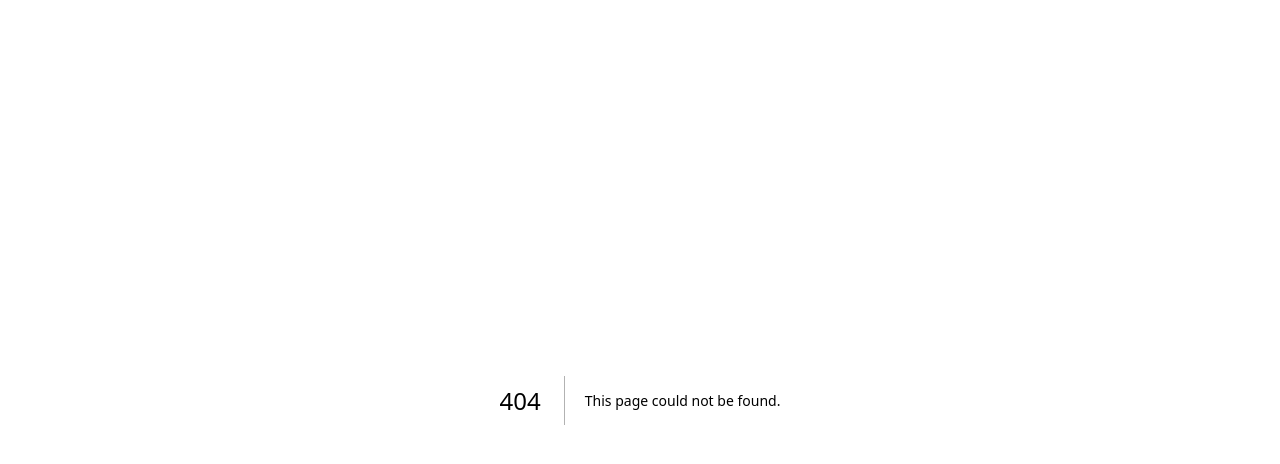
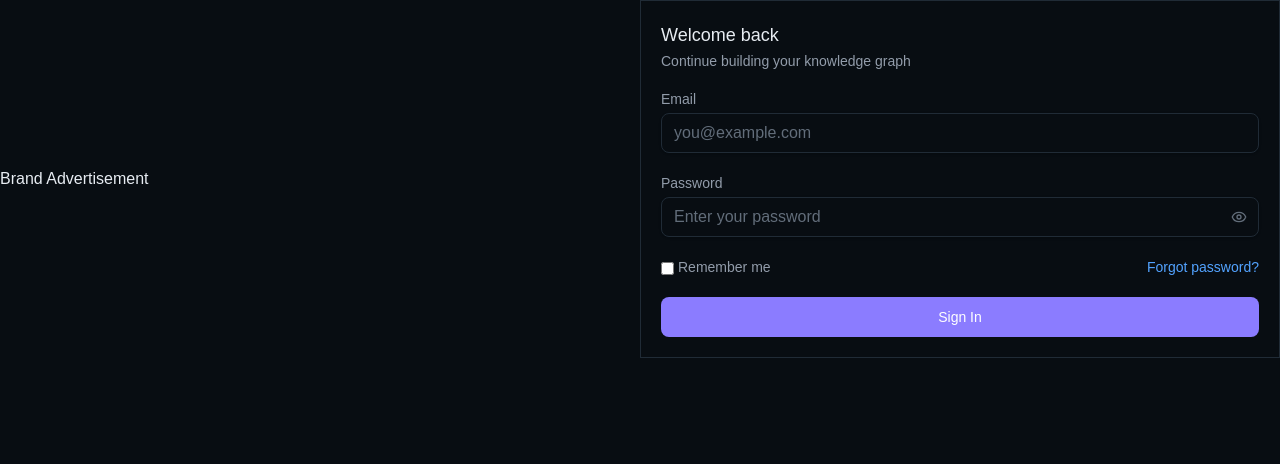
Before and after one commit to sabin-vv/tech-graph, a Next.js app: page /login in a window 1280 px wide. Before the commit this address had no page. Shown: the top 464 px of the page. Built offline with nearby package versions, Linux system fonts and the light colour scheme.

Commit message:
feat(auth): add login page with form validation

```diff
--- /dev/null
+++ b/src/app/login/page.tsx
@@ -0,0 +1,106 @@
+"use client"
+
+import Button from "@/components/ui/Button"
+import Input from "@/components/ui/Input"
+import Password from "@/components/ui/Password"
+import { LOGIN } from "@/graphql/auth/mutations"
+import { setAuthToken } from "@/lib/auth"
+import { LoginData, loginSchema } from "@/schemas/auth.schema"
+import { useMutation } from "@apollo/client/react"
+import { zodResolver } from "@hookform/resolvers/zod"
+import { useRouter } from "next/navigation"
+
+import { useState } from "react"
+import { useForm } from "react-hook-form"
+
+const LoginPage = () => {
+  const {
+    register,
+    handleSubmit,
+    formState: { errors },
+  } = useForm<LoginData>({
+    resolver: zodResolver(loginSchema),
+  })
+
+  const [loginError, setLoginError] = useState<string | null>(null)
+
+  const router = useRouter()
+
+  const [login, { loading }] = useMutation(LOGIN)
+
+  const onSubmit = async (formData: LoginData) => {
+    setLoginError(null)
+    try {
+      const { data } = await login({
+        variables: {
+          email: formData.email,
+          password: formData.password,
+        },
+      })
+
+      const token = data?.login.token
+      if (!token) {
+        setLoginError("Login failed")
+        return
+      }
+
+      setAuthToken(token)
+
+      router.replace("/dashboard")
+    } catch (error) {
+      setLoginError(
+        error instanceof Error ? error.message : "Invalid credentials",
+      )
+    }
+  }
+
+  return (
+    <div className="grid w-full grid-cols-2 items-center">
+      <div>Brand Advertisement</div>
+      <div className="border-border space-y-4 border p-5">
+        <div>
+          <h2 className="text-lg">Welcome back</h2>
+          <span className="text-text-secondary text-sm">
+            Continue building your knowledge graph
+          </span>
+        </div>
+        <form onSubmit={handleSubmit(onSubmit)} className="space-y-5">
+          {loginError && (
+            <div className="rounded-lg border border-red-500/30 bg-red-500/10 p-3 text-sm text-red-400">
+              {loginError}
+            </div>
+          )}
+          <Input
+            label="Email"
+            placeholder="you@example.com"
+            {...register("email")}
+            error={errors.email && errors.email.message}
+          />
+          <Password
+            label="Password"
+            placeholder="Enter your password"
+            {...register("password")}
+            error={errors.password && errors.password.message}
+          />
+          <div className="flex items-center justify-between">
+            <span className="text-text-secondary flex items-center gap-1 text-sm">
+              <label className="relative">
+                <input
+                  type="checkbox"
+                  className="border-border rounded-full border align-middle"
+                />
+                <span className="absolute rounded-full bg-transparent"></span>
+              </label>
+              Remember me
+            </span>
+            <span className="text-sm text-blue-400">Forgot password?</span>
+          </div>
+          <Button type="submit" className="w-full" loading={loading}>
+            Sign In
+          </Button>
+        </form>
+      </div>
+    </div>
+  )
+}
+export default LoginPage
```
